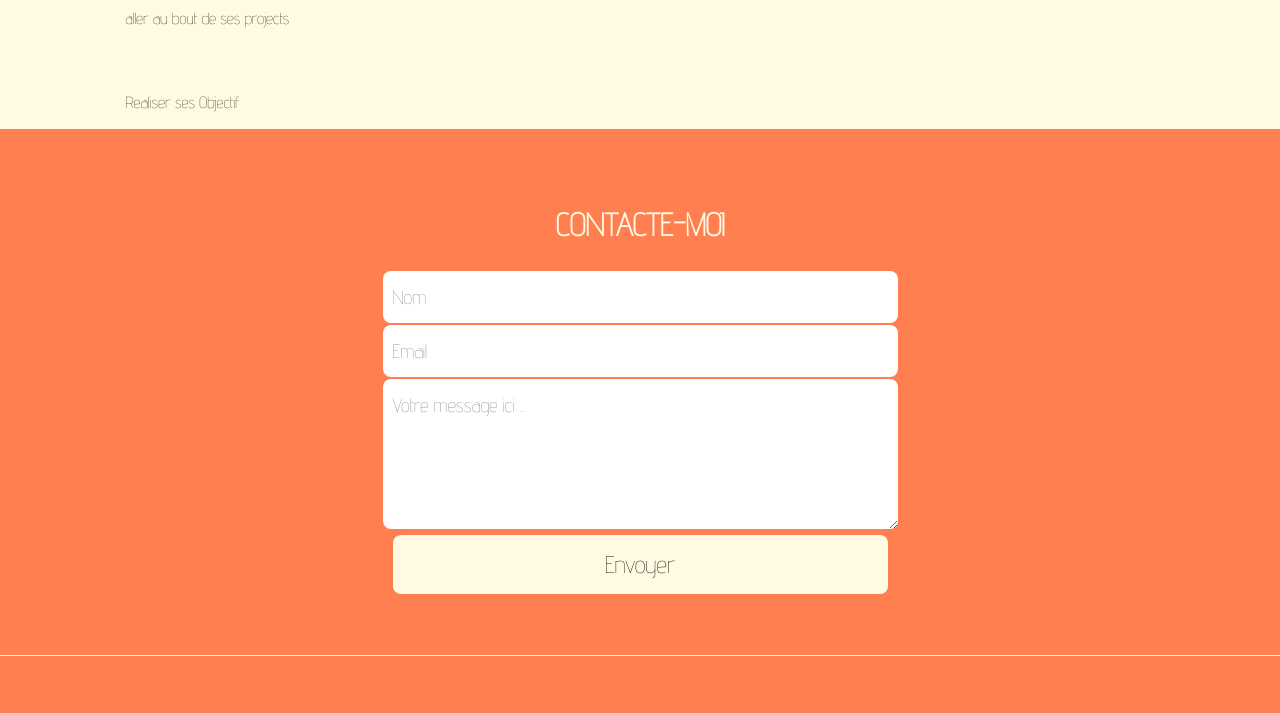
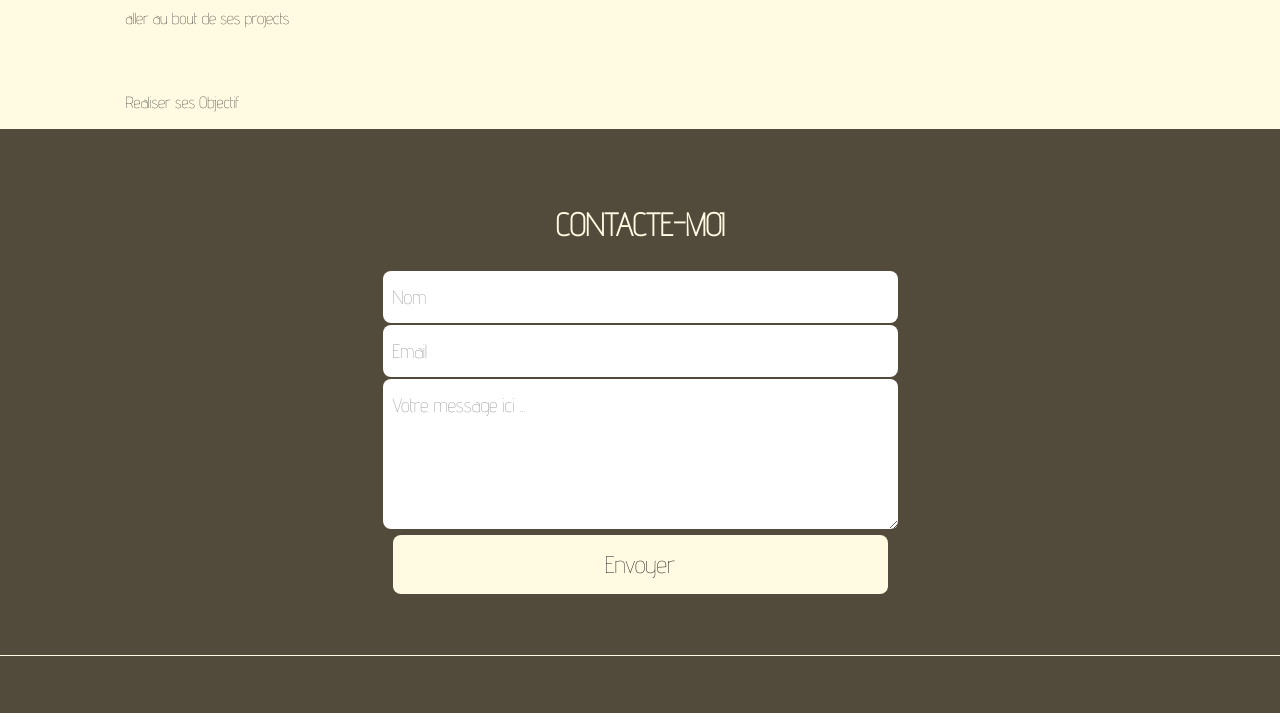
Before and after one commit to matfox33/matfox33.github.io, a plain HTML site: page index.html in a window 1280 px wide. Shown: the part 2461-3174 px from the top of the page. Drawn offline with Linux system fonts and the light colour scheme.

Commit message:
Update style.css

```diff
--- a/style.css
+++ b/style.css
@@ -130,7 +130,7 @@ padding: 1px 2%;
 }
 /* *************************footer***************** */
 footer{
-    background-color: coral;
+    background-color:#524a3a;
    color: #fffae1;
    padding: 20px 0 10px 0;
    text-align: center;
```
